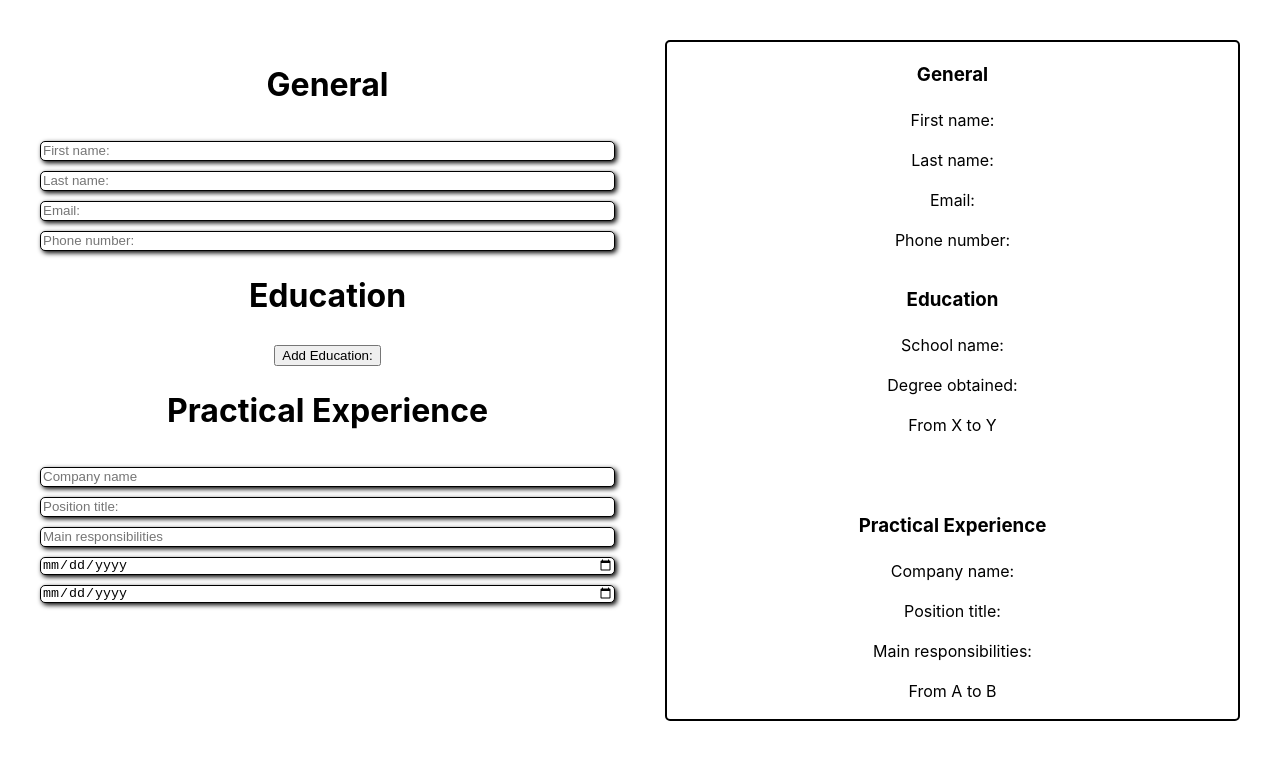
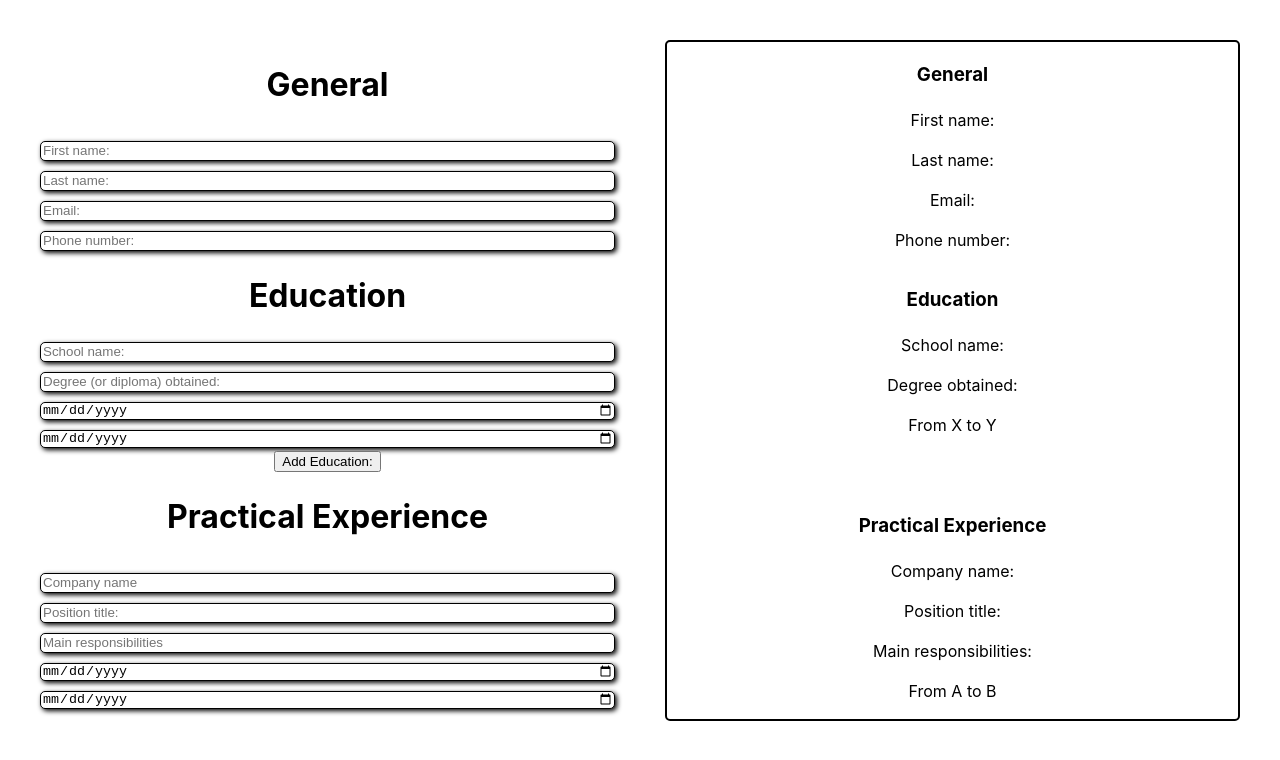
Before and after one commit to DenverDawgs18/CV, a React (Vite) app: page / in a window 1280 px wide. Shown: the top 760 px of the page. Built offline with nearby package versions, Linux system fonts and the light colour scheme.

Commit message:
Broken version of education

```diff
--- a/src/components/CV.jsx
+++ b/src/components/CV.jsx
@@ -31,12 +31,26 @@ export default function CV(){
         setEducation(educationalExperiences.map(el =>{
             if(el.id === id){
                 return {...el, school: e.target.value}
+
             }
             else{
                 return {...el}
             }
         }))
+        setEduInputs(eduInputs.map(el => {
+            if(el.key == id){
+                console.log(eduInputs)
+                let elem = educationalExperiences.find((elm) => elm.id == id);
+                console.log(elem)
+                console.log(el)
+                return
+            }
+            else{
+
+            }
+        }))
     }
+
     function handleDegreeChange(id, e){
         setEducation(educationalExperiences.map(el =>{
             if(el.id === id){
@@ -120,40 +134,54 @@ position: '', mainResponsibilities: '', startingDate: '', endingDate: '',}])
                 }
             }))
         }
-    const [eduInputs, setEduInputs] = useState([]);
+    const [eduInputs, setEduInputs] = useState([<Education
+        key={0}
+        exp={educationalExperiences.find((el) => el.id === 0)}
+        handleSchoolChange={handleSchoolChange}
+        handleDegreeChange={handleDegreeChange}
+        handleStartingDateChangeEdu={handleStartingDateChangeEdu}
+        handleEndingDateChangeEdu={handleEndingDateChangeEdu}/>]);
     function handleAddEducation(){
         setIdCount(
             idCount + 1
         )
-       console.log(idCount)
+
 
         setEducation(
             [
                 ...educationalExperiences,
-                {id: idCount, school: '', degree: '', startingDate: '', endingDate: '' }
-            ]
+                {id: idCount + 1, school: '', degree: '', startingDate: '', endingDate: '' }
+            ],
+
         )
+        setEduInputs(
 
-
-        setEduInputs(
             [
                 ...eduInputs,
                 <Education
-        key={idCount}
-        exp={educationalExperiences.find((el) => el.id === 0)}
+        key={idCount + 1}
+        exp={educationalExperiences.find((el) => el.id === idCount + 1)}
         handleSchoolChange={handleSchoolChange}
         handleDegreeChange={handleDegreeChange}
         handleStartingDateChangeEdu={handleStartingDateChangeEdu}
         handleEndingDateChangeEdu={handleEndingDateChangeEdu}/>
             ]
         )
+    }
+
+
+
+
+    function handleForm(e){
+        e.preventDefault()
+
+        console.log(eduInputs)
+        let elm  = eduInputs.find((el) => el.key == 0)
+        console.log(elm)
         console.log(eduInputs)
 
+    }
 
-    }
-    function handleForm(e){
-        e.preventDefault()
-    }
     return(
         <div className="wrapper">
 
@@ -172,7 +200,7 @@ position: '', mainResponsibilities: '', startingDate: '', endingDate: '',}])
                 />
                 <h1>Education</h1>
                 {eduInputs}
-                <button onClick={handleAddEducation}>Add Education: </button>
+                <button onClick={() => handleAddEducation()}>Add Education: </button>
                 <Practical
                  exp={practicalExperiences.find((el) => el.id === 0)}
                  handleCompany={handleCompany}
```
